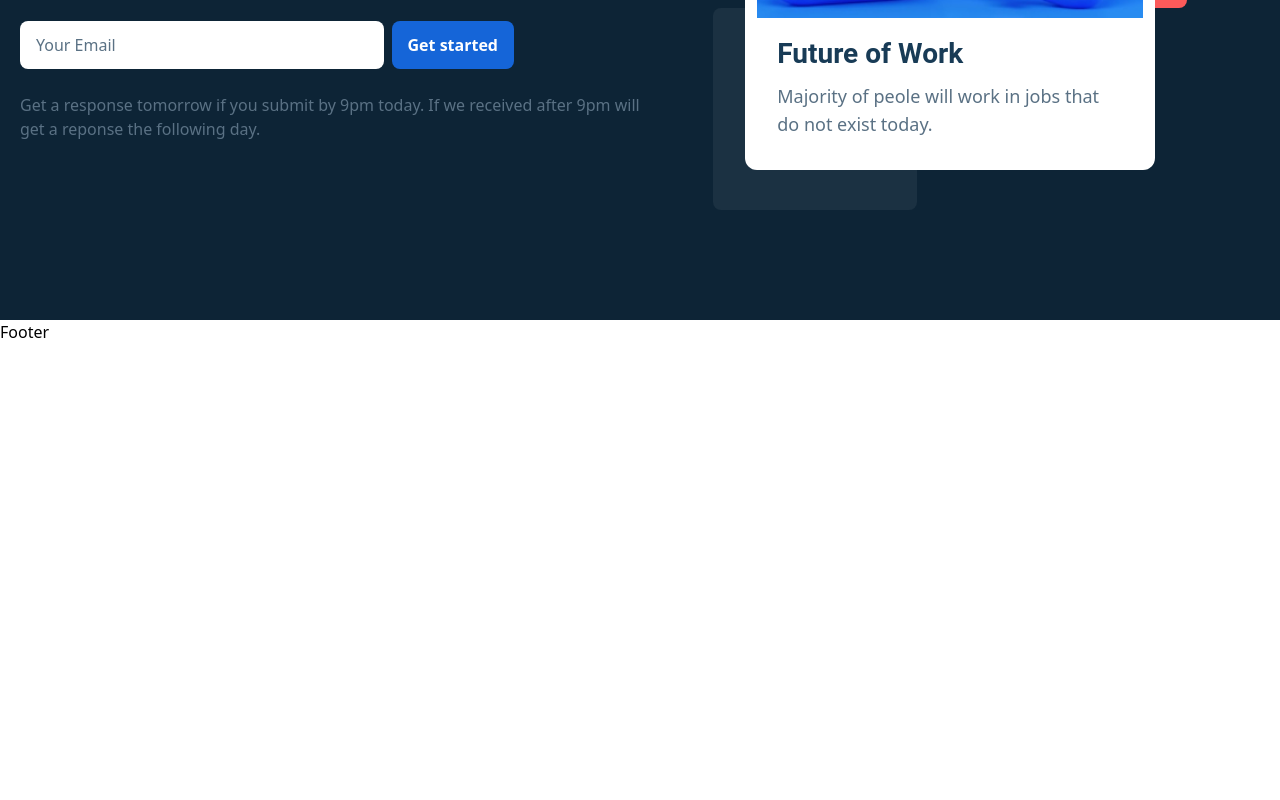
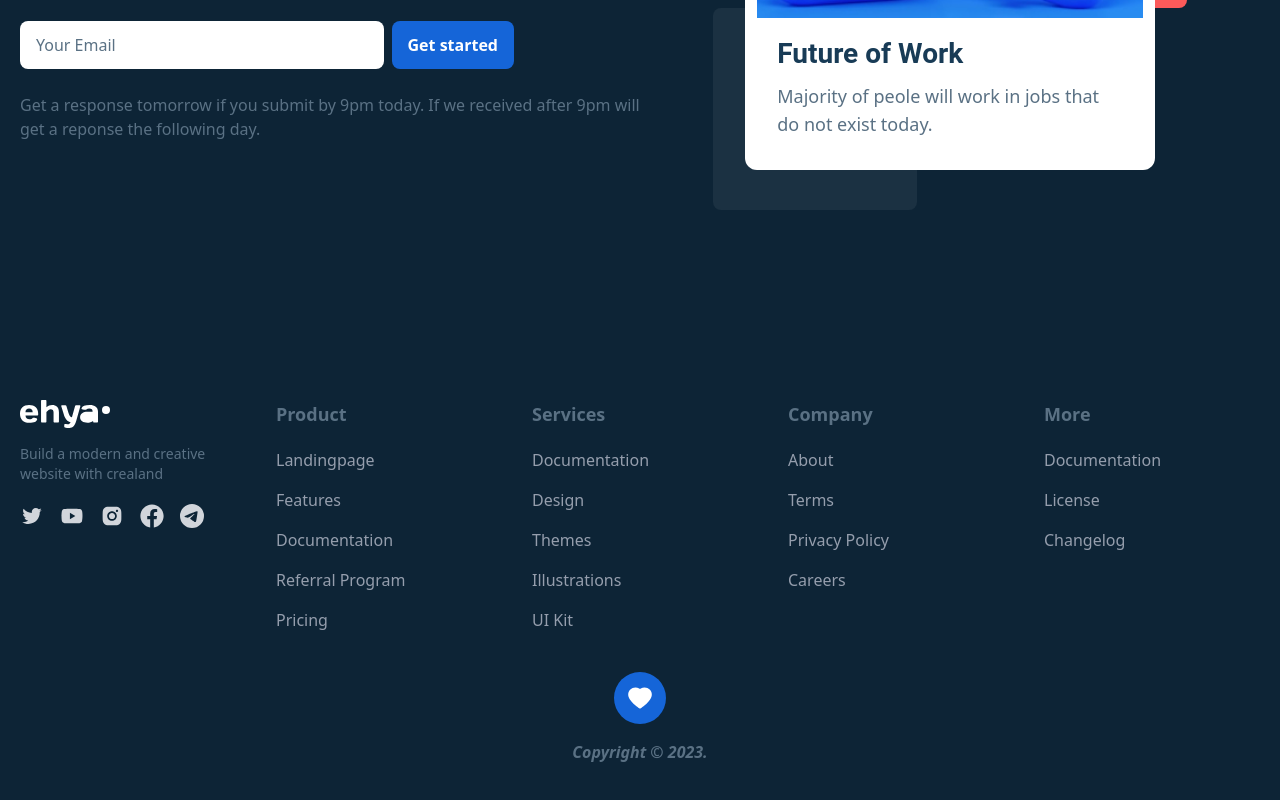
Before and after one commit to Asharalikhan4/Blogzio, a React (Vite) app in the folder frontend/: page / in a window 1280 px wide. Shown: the part 1671-2471 px from the top of the page. Before the commit the page ends 2015 px from the top, so only its background shows below. Built offline with nearby package versions, Linux system fonts and the light colour scheme.

Commit message:
footer added

```diff
--- a/frontend/src/components/Footer.jsx
+++ b/frontend/src/components/Footer.jsx
@@ -1,7 +1,137 @@
-const Footer = () => {
-    return(
-        <div>Footer</div>
+import {
+    AiOutlineTwitter,
+    AiFillYoutube,
+    AiFillInstagram,
+    AiFillHeart,
+  } from "react-icons/ai";
+  import { FaFacebook } from "react-icons/fa";
+  import { BsTelegram } from "react-icons/bs";
+
+  import { images } from "../constants";
+
+  const Footer = () => {
+    return (
+      <section className="bg-dark-hard">
+        <footer className="container mx-auto grid grid-cols-10 px-5 py-10 gap-y-10 gap-x-5 md:pt-20 md:grid-cols-12 lg:grid-cols-10 lg:gap-x-10">
+          <div className="col-span-5 md:col-span-4 lg:col-span-2">
+            <h3 className="text-dark-light font-bold md:text-lg">Product</h3>
+            <ul className="text-[#959EAD] text-sm mt-5 space-y-4 md:text-base">
+              <li>
+                <a href="/">Landingpage</a>
+              </li>
+              <li>
+                <a href="/">Features</a>
+              </li>
+              <li>
+                <a href="/">Documentation</a>
+              </li>
+              <li>
+                <a href="/">Referral Program</a>
+              </li>
+              <li>
+                <a href="/">Pricing</a>
+              </li>
+            </ul>
+          </div>
+          <div className="col-span-5 md:col-span-4 lg:col-span-2">
+            <h3 className="text-dark-light font-bold md:text-lg">Services</h3>
+            <ul className="text-[#959EAD] text-sm mt-5 space-y-4 md:text-base">
+              <li>
+                <a href="/">Documentation</a>
+              </li>
+              <li>
+                <a href="/">Design</a>
+              </li>
+              <li>
+                <a href="/">Themes</a>
+              </li>
+              <li>
+                <a href="/">Illustrations</a>
+              </li>
+              <li>
+                <a href="/">UI Kit</a>
+              </li>
+            </ul>
+          </div>
+          <div className="col-span-5 md:col-span-4 md:col-start-5 lg:col-start-auto lg:col-span-2">
+            <h3 className="text-dark-light font-bold md:text-lg">Company</h3>
+            <ul className="text-[#959EAD] text-sm mt-5 space-y-4 md:text-base">
+              <li>
+                <a href="/">About</a>
+              </li>
+              <li>
+                <a href="/">Terms</a>
+              </li>
+              <li>
+                <a href="/">Privacy Policy</a>
+              </li>
+              <li>
+                <a href="/">Careers</a>
+              </li>
+            </ul>
+          </div>
+          <div className="col-span-5 md:col-span-4 lg:col-span-2">
+            <h3 className="text-dark-light font-bold md:text-lg">More</h3>
+            <ul className="text-[#959EAD] text-sm mt-5 space-y-4 md:text-base">
+              <li>
+                <a href="/">Documentation</a>
+              </li>
+              <li>
+                <a href="/">License</a>
+              </li>
+              <li>
+                <a href="/">Changelog</a>
+              </li>
+            </ul>
+          </div>
+          <div className="col-span-10 md:order-first md:col-span-4 lg:col-span-2">
+            <img
+              src={images.Logo}
+              alt="logo"
+              className="brightness-0 invert mx-auto md:mx-0"
+            />
+            <p className="text-sm text-dark-light text-center mt-4 md:text-left md:text-base lg:text-sm">
+              Build a modern and creative website with crealand
+            </p>
+            <ul className="flex justify-center items-center mt-5 space-x-4 text-gray-300 md:justify-start">
+              <li>
+                <a href="/">
+                  <AiOutlineTwitter className="w-6 h-auto" />
+                </a>
+              </li>
+              <li>
+                <a href="/">
+                  <AiFillYoutube className="w-6 h-auto" />
+                </a>
+              </li>
+              <li>
+                <a href="/">
+                  <AiFillInstagram className="w-6 h-auto" />
+                </a>
+              </li>
+              <li>
+                <a href="/">
+                  <FaFacebook className="w-6 h-auto" />
+                </a>
+              </li>
+              <li>
+                <a href="/">
+                  <BsTelegram className="w-6 h-auto" />
+                </a>
+              </li>
+            </ul>
+          </div>
+          <div className="hidden md:flex flex-col items-center space-y-4 md:col-span-12 lg:col-span-10">
+            <div className="bg-primary text-white p-3 rounded-full">
+              <AiFillHeart className="w-7 h-auto" />
+            </div>
+            <p className="font-bold italic text-dark-light">
+              Copyright © 2023.
+            </p>
+          </div>
+        </footer>
+      </section>
     );
-};
+  };
 
-export default Footer;
+  export default Footer;
```
